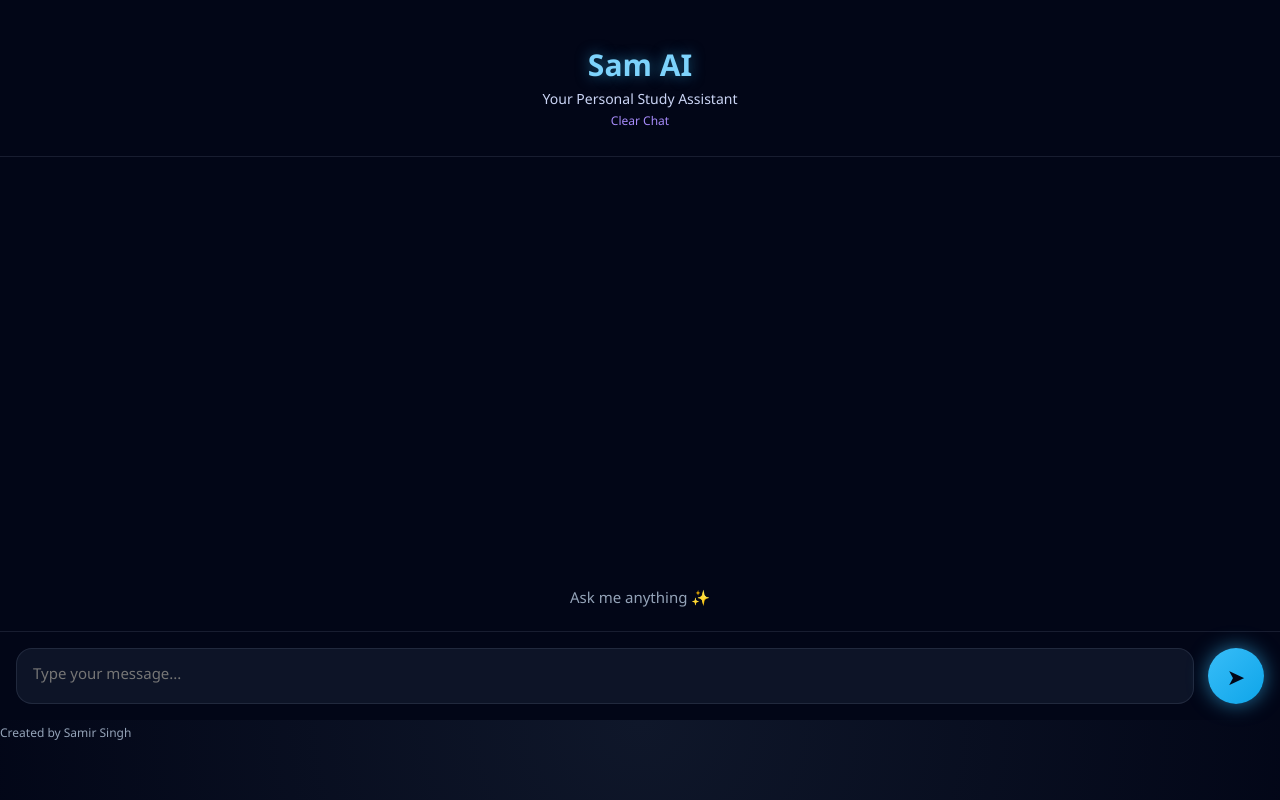
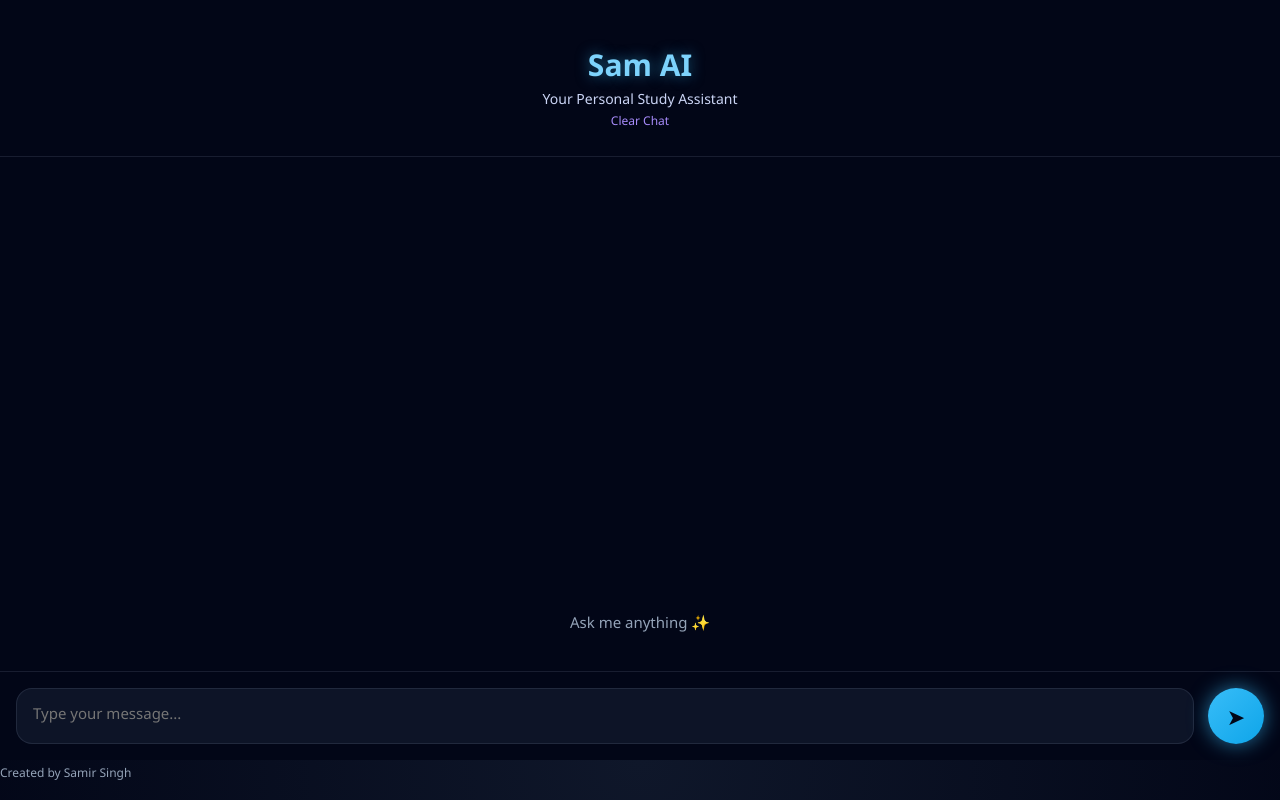
Before and after one commit to sanusamir7171-dev/AI-Study-Helper, a Flask app: page / in a window 1280 px wide. Run offline with Flask 3, Linux system fonts and the light colour scheme.

Commit message:
Update style.css

```diff
--- a/static/style.css
+++ b/static/style.css
@@ -7,7 +7,7 @@
 
 /* 🌈 FULL SCREEN BACKGROUND */
 body {
-    height: 90vh;
+    height: 95vh;
     width: 100vw;
     background: radial-gradient(circle at top, #0f172a, #020617 70%);
     color: #e5e7eb;
@@ -17,7 +17,7 @@ body {
 /* 🖥️ FULL SCREEN CHAT */
 .chat-wrapper {
     width: 100vw;
-    height: 90vh;
+    height: 95vh;
     background: linear-gradient(180deg, #020617, #020617);
     display: flex;
     flex-direction: column;
```
